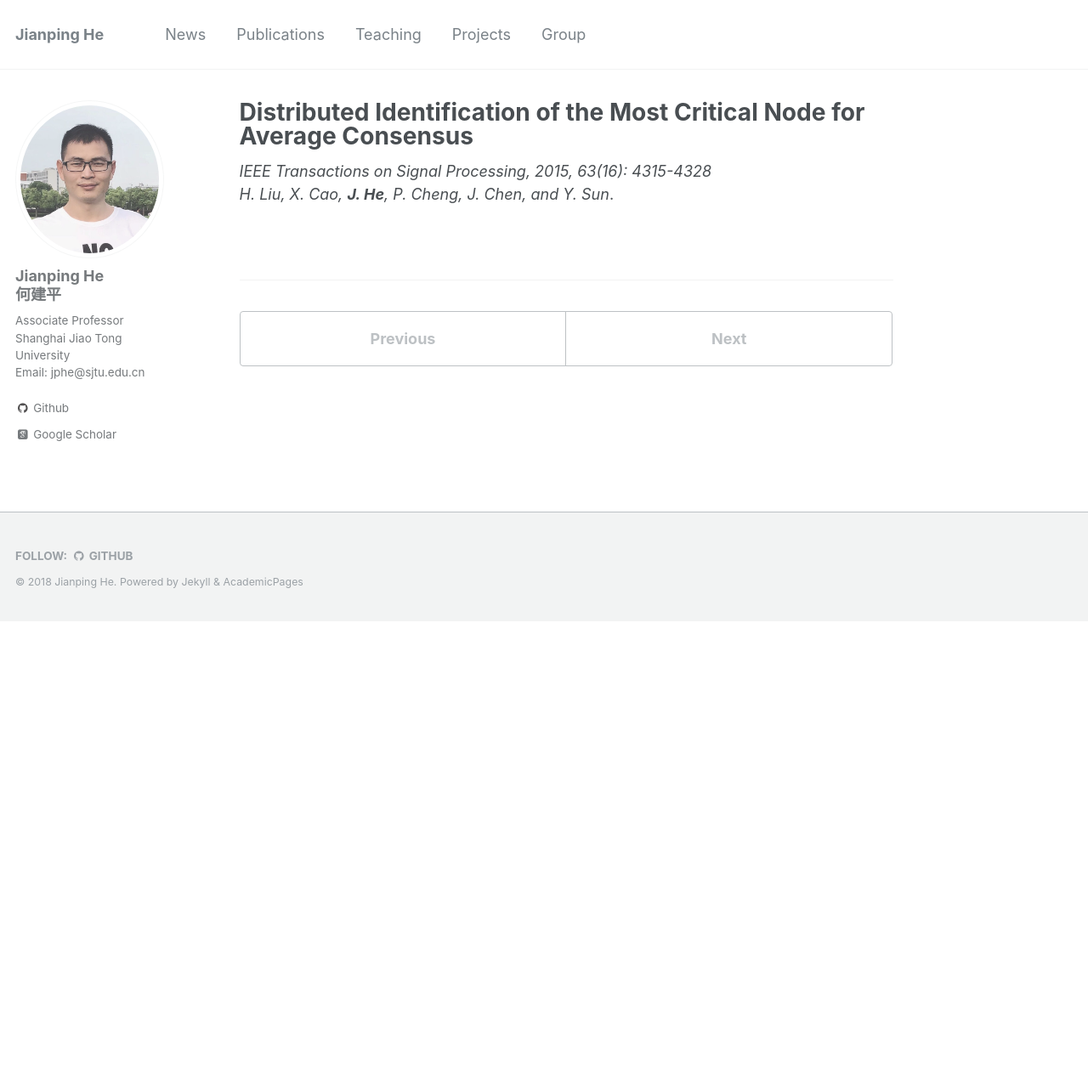
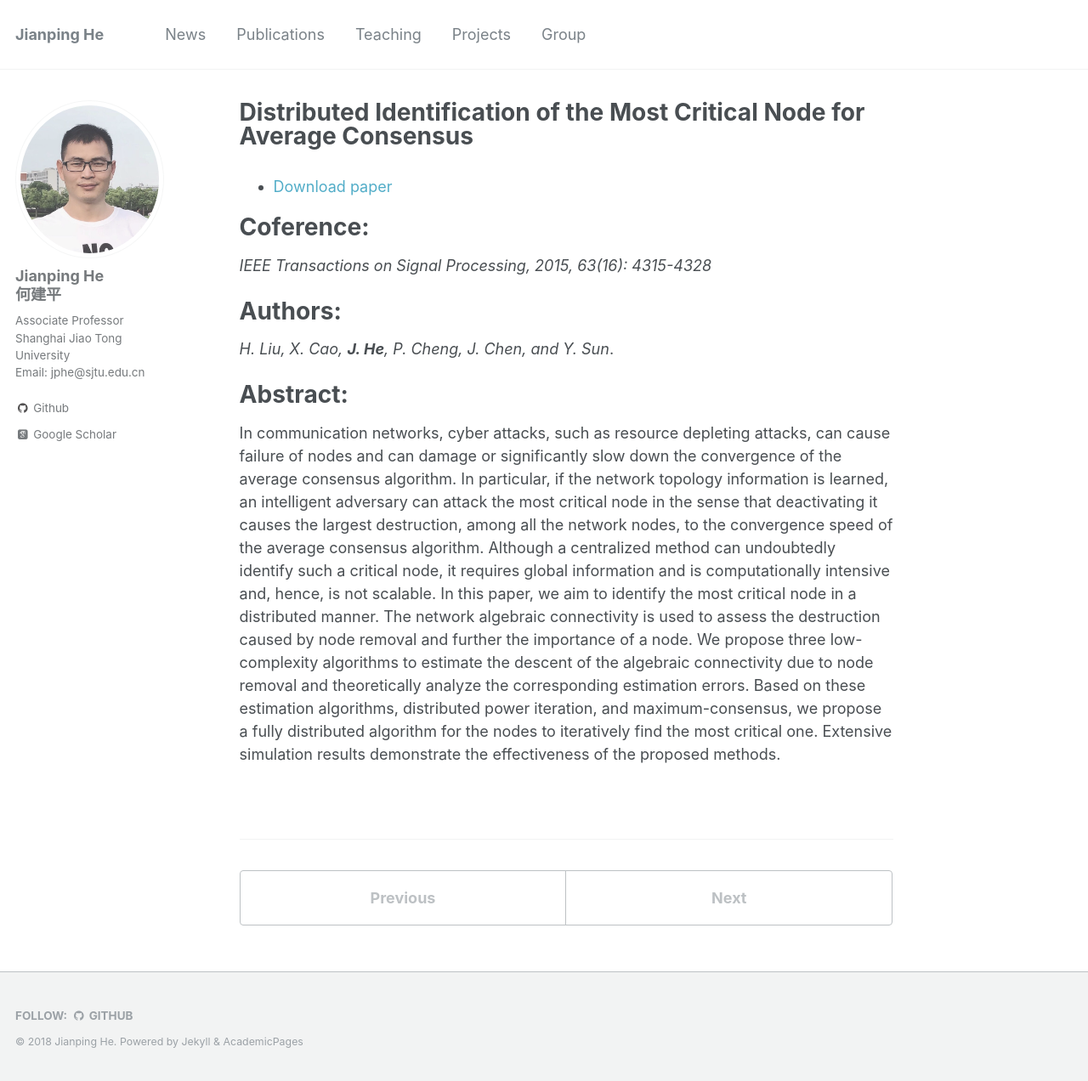
Before and after one commit to jiangshuozz/Jianping-He.github.io, a Jekyll site: the page built from _publications/2015-06-03-Distributed-Identification-of-the-Most-Critical-Node.md, in a window 1280 px wide and 1272 px high. Shown: the whole window at 85% size. Built offline with Jekyll 4.4.1, drawn with Linux system fonts in a browser that asks for light colours; some web fonts are replaced.

Commit message:
Update 2015-06-03-Distributed-Identification-of-the-Most-Critical-Node.md

```diff
--- a/_publications/2015-06-03-Distributed-Identification-of-the-Most-Critical-Node.md
+++ b/_publications/2015-06-03-Distributed-Identification-of-the-Most-Critical-Node.md
@@ -8,5 +8,16 @@ venue: '--'
 #paperurl: ''
 #citation: ''
 ---
+ - [Download paper](https://ieeexplore.ieee.org/abstract/document/7117452/)
+
+Coference:
+===
 *IEEE Transactions on Signal Processing, 2015, 63(16): 4315-4328*
+
+Authors:
+===
 *H. Liu, X. Cao, **J. He**, P. Cheng, J. Chen, and Y. Sun*.
+
+Abstract:
+===
+In communication networks, cyber attacks, such as resource depleting attacks, can cause failure of nodes and can damage or significantly slow down the convergence of the average consensus algorithm. In particular, if the network topology information is learned, an intelligent adversary can attack the most critical node in the sense that deactivating it causes the largest destruction, among all the network nodes, to the convergence speed of the average consensus algorithm. Although a centralized method can undoubtedly identify such a critical node, it requires global information and is computationally intensive and, hence, is not scalable. In this paper, we aim to identify the most critical node in a distributed manner. The network algebraic connectivity is used to assess the destruction caused by node removal and further the importance of a node. We propose three low-complexity algorithms to estimate the descent of the algebraic connectivity due to node removal and theoretically analyze the corresponding estimation errors. Based on these estimation algorithms, distributed power iteration, and maximum-consensus, we propose a fully distributed algorithm for the nodes to iteratively find the most critical one. Extensive simulation results demonstrate the effectiveness of the proposed methods.
```
